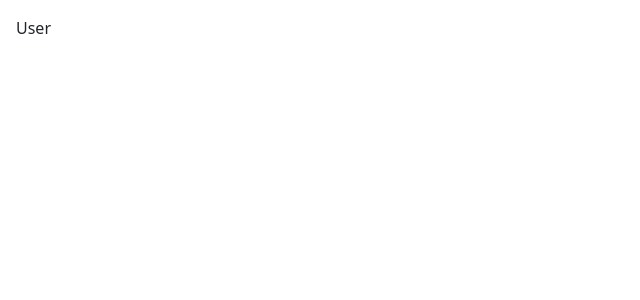
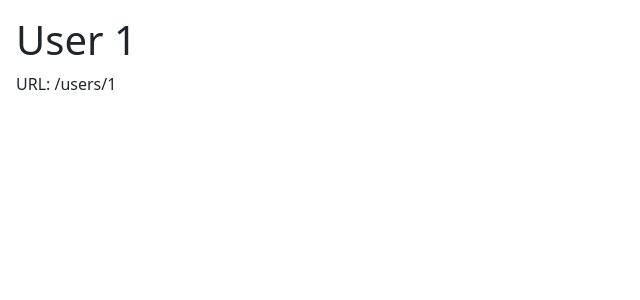
Before and after one commit to MBATheGamer/react-intermediate-topics, a React (Vite) app: page /users/1 in a window 1280 px wide. Shown: the top 300 px of the page, without its empty margins (0-640 px from the left). Built offline with nearby package versions, Linux system fonts and the light colour scheme.

Commit message:
Getting data about the current route

```diff
--- a/src/routing/UserDetailPage.tsx
+++ b/src/routing/UserDetailPage.tsx
@@ -1,5 +1,17 @@
+import { useLocation, useParams, useSearchParams } from "react-router-dom";
+
 const UserDetailPage = () => {
-  return <div>User</div>;
+  const params = useParams();
+  const [searchParams] = useSearchParams();
+  const location = useLocation();
+
+  return (
+    <div>
+      <h1>User {params.id}</h1>
+      <h3>{searchParams.get("name")}</h3>
+      <p>URL: {location.pathname + location.search}</p>
+    </div>
+  );
 };
 
 export default UserDetailPage;
--- a/src/routing/UserListPage.tsx
+++ b/src/routing/UserListPage.tsx
@@ -11,7 +11,7 @@ const UserListPage = () => {
     <ul className="list-group">
       {users.map(user => (
         <li className="list-group-item" key={user.id}>
-          <Link to={`/users/${user.id}`}>{user.name}</Link>
+          <Link to={`/users/${user.id}?name=${user.name}`}>{user.name}</Link>
         </li>
       ))}
     </ul>
```
